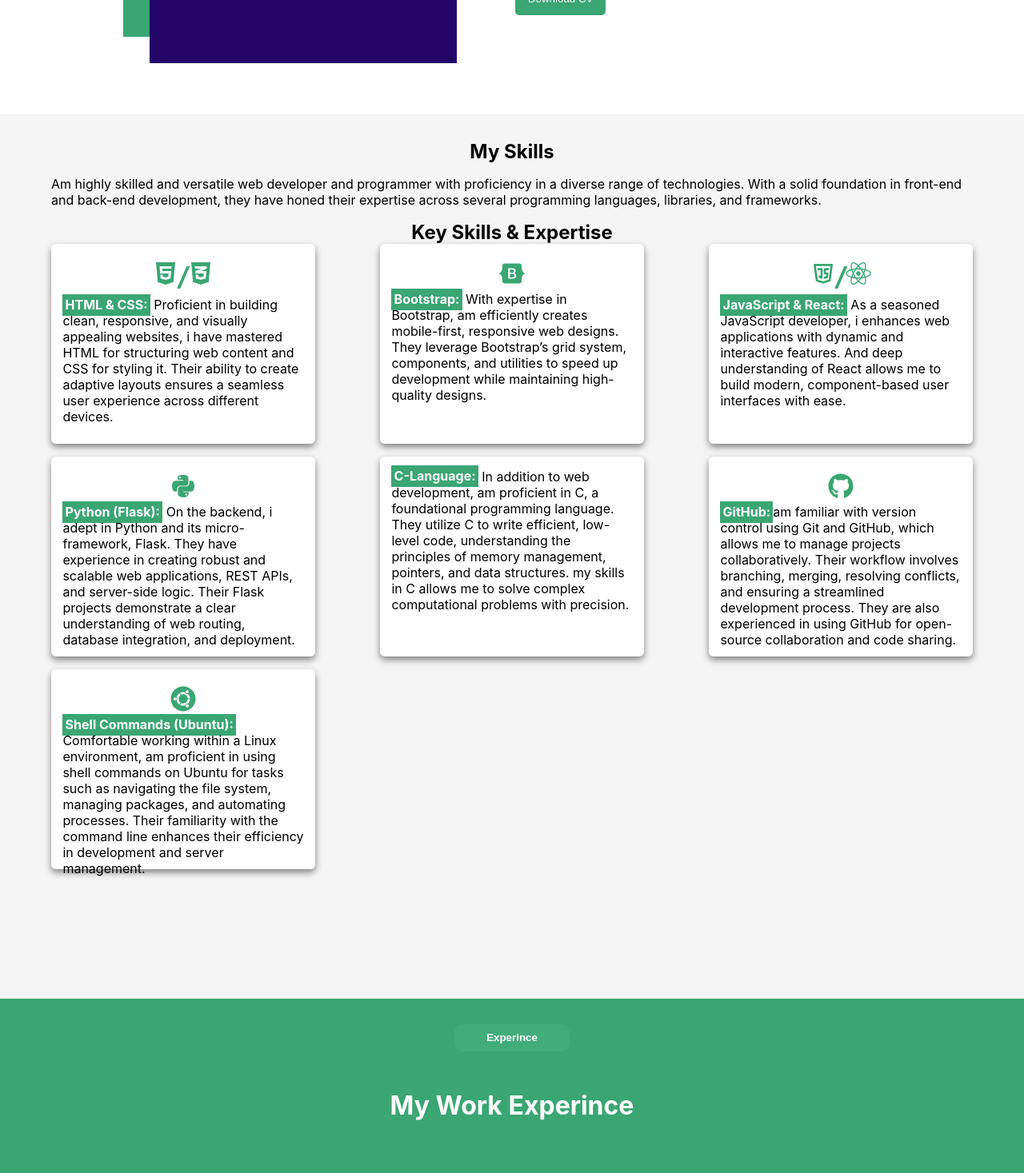
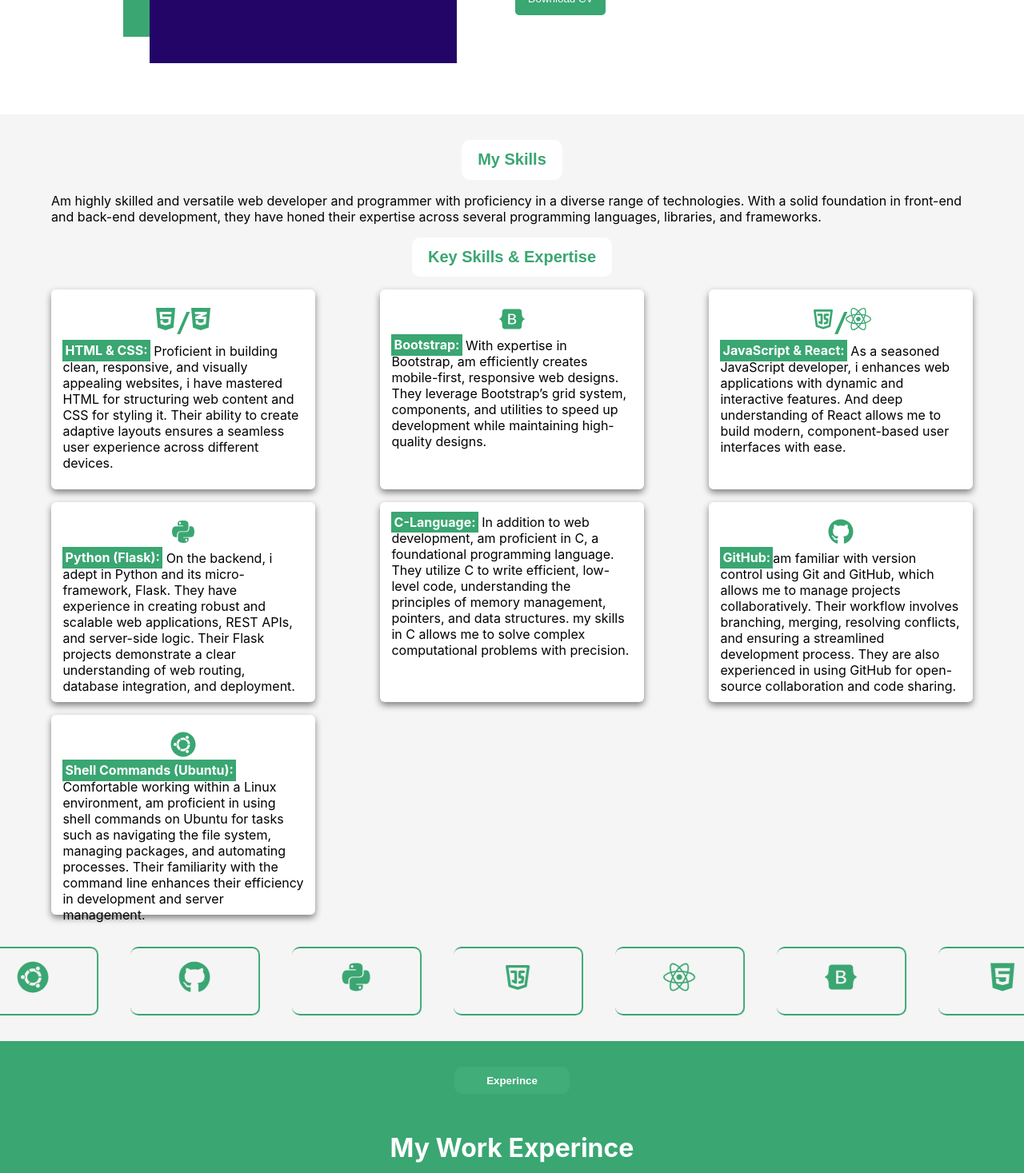
Before and after one commit to Meskana/portfolio2, a React (Create React App) app: page / in a window 1280 px wide. Shown: the part 915-2382 px from the top of the page at 80% size. Built offline with nearby package versions, Linux system fonts and the light colour scheme.

Commit message:
add styles on maquee direction

```diff
--- a/src/App.css
+++ b/src/App.css
@@ -273,6 +273,25 @@ li:active:after {
     height: 45vh;
   }
 }
+@media screen and (max-width: 375px) and (max-height: 667px) {
+  .About {
+    flex-direction: column;
+    margin: auto;
+  }
+  .About-sec1 {
+    width: 100%;
+    height: 50vh;
+  }
+  .box1 {
+    width: 80%;
+    height: 50vh;
+  }
+  .box2 {
+    width: 100%;
+    font-size: 1rem;
+    height: 600vh;
+  }
+}
 @media screen and (max-width: 1030px) and (max-height: 1370px) {
   .box1 {
     height: 25vh;
@@ -352,8 +371,18 @@ li:active:after {
   padding-top: 2em;
   padding-bottom: 2em;
 }
-.Skills h2 {
-  text-align: center;
+.skill-txt {
+  display: flex;
+  justify-content: center;
+  justify-items: center;
+}
+.skill-btn {
+  align-items: center;
+  color: #3aa672;
+  padding: 1em 1.5em;
+  background-color: white;
+  border-radius: 10px;
+  border: none;
 }
 .skills-writeUp {
   width: 90%;
@@ -367,7 +396,7 @@ li:active:after {
   justify-content: space-between;
   width: 90%;
   gap: 1em;
-  margin: auto;
+  margin: 1em auto auto auto;
 }
 .skills-card-box1 span,
 .skills-card-box2 span,
@@ -427,14 +456,25 @@ li:active:after {
   font-weight: 1900px;
   font-size: 40px;
   display: flex;
+  overflow: hidden;
 }
 .meq-box {
   border-radius: 10px;
   margin-top: 1em;
   padding: 0.4em 1.5em;
+  white-space: nowrap;
   border-top: 2px solid #3aa672;
   border-bottom: 2px solid #3aa672;
   border-right: 2px solid #3aa672;
+  animation: move-rtl 5000ms linear infinite;
+}
+@keyframes move-rtl {
+  0% {
+    transform: translateX(0);
+  }
+  100% {
+    transform: translateX(-100%);
+  }
 }
 @media screen and (max-width: 670px) and (max-height: 380px) {
   .skills-card-box1,
--- a/src/Component/servicePage.jsx
+++ b/src/Component/servicePage.jsx
@@ -11,7 +11,12 @@ import React from "react";
 const Service = () => {
   return (
     <div className="Skills">
-      <h2>My Skills</h2>
+      <div className="skill-txt">
+        <button className="skill-btn">
+          <h2>My Skills</h2>
+        </button>
+      </div>
+
       <div className="skills-writeUp">
         <p>
           Am highly skilled and versatile web developer and programmer with
@@ -21,7 +26,11 @@ const Service = () => {
           frameworks.
         </p>
       </div>
-      <h2>Key Skills & Expertise</h2>
+      <div className="skill-txt">
+        <button className="skill-btn">
+          <h2>Key Skills & Expertise</h2>
+        </button>
+      </div>
       <div className="skills-card">
         <div className="skills-card-box1">
           <i>
@@ -110,7 +119,7 @@ const Service = () => {
           </p>
         </div>
       </div>
-      <marquee>
+      <marqua>
         <p className="meq">
           <div className="meq-box">
             {" "}
@@ -138,7 +147,7 @@ const Service = () => {
             <FaCss3Alt />
           </div>
         </p>
-      </marquee>
+      </marqua>
     </div>
   );
 };
```
